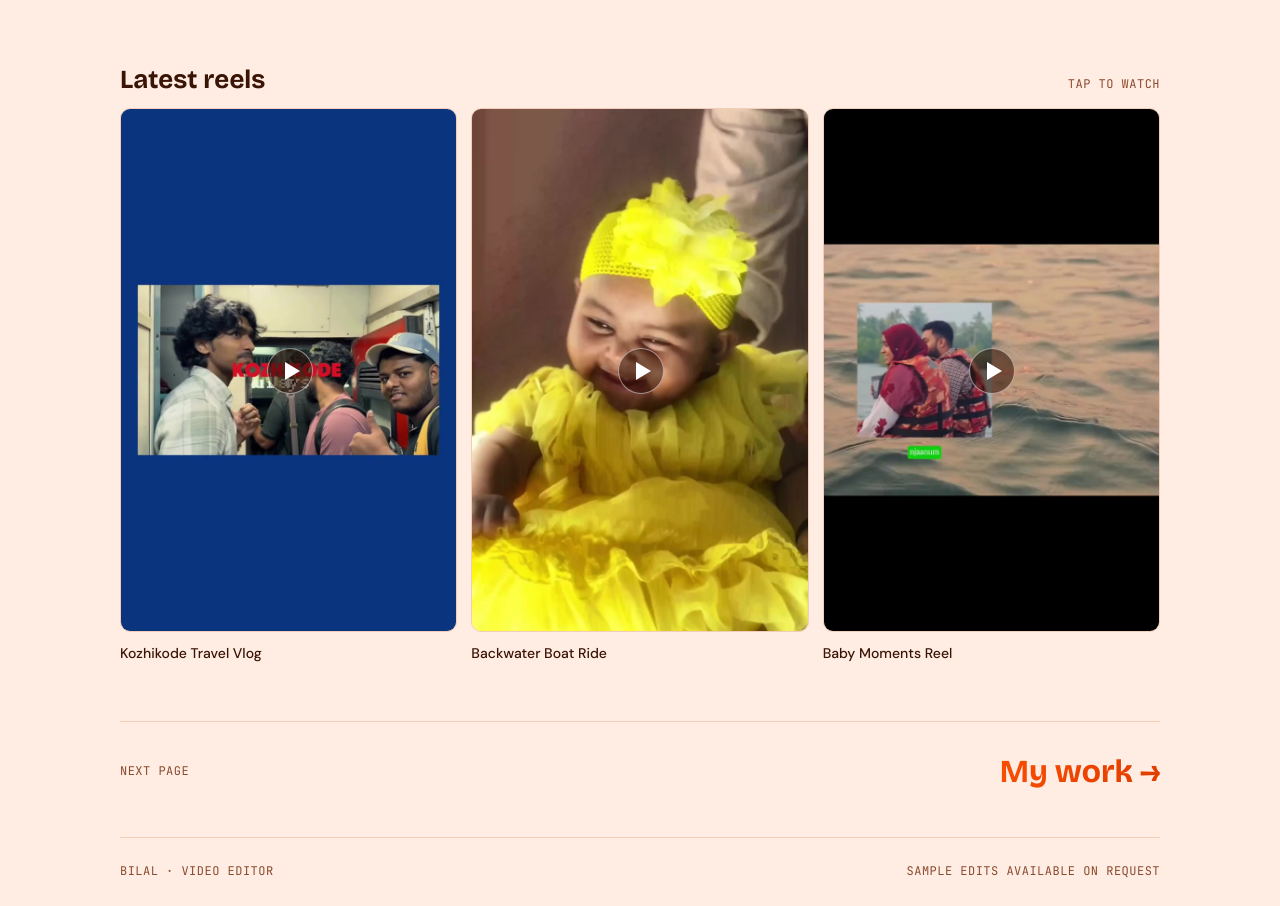
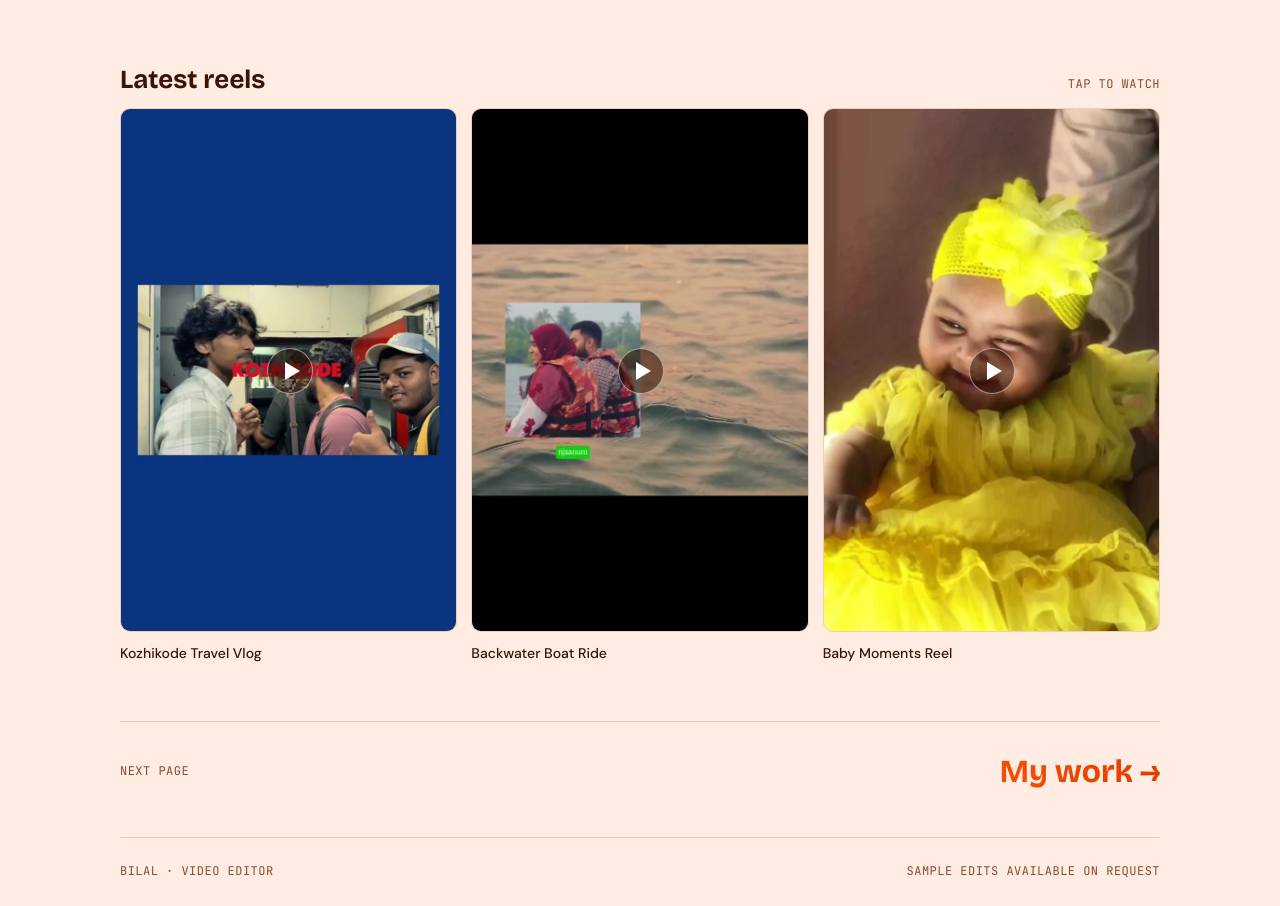
Before and after one commit to bilal977830-png/bilal.portfolio, a plain HTML site: page index.html in a window 1280 px wide. Shown: the part 891-1797 px from the top of the page. Drawn offline with nearby package versions, Linux system fonts and the light colour scheme.

Commit message:
Update index.html

```diff
--- a/index.html
+++ b/index.html
@@ -360,8 +360,8 @@ footer { border-top: 1px solid var(--line); padding-top: 24px; display: flex; ju
 /* To change a reel, edit `title`, `note`, `video` or `poster` below. */
 var reels = [
   { title: "Kozhikode Travel Vlog", note: "Vertical vlog edit with title text and cuts, made in CapCut.", video: "reel3.mp4", poster: "reel3.jpeg" },
-  { title: "Backwater Boat Ride", note: "Photo overlay, text labels and smooth cuts on moving footage.", video: "reel2.mp4", poster: "reel2.jpeg" },
-  { title: "Baby Moments Reel", note: "Warm colour grade on a portrait vertical clip.", video: "reel1.mp4", poster: "reel1.jpeg" }
+  { title: "Backwater Boat Ride", note: "Photo overlay, text labels and smooth cuts on moving footage.", video: "reel2.mp4", poster: "reel1.jpeg" },
+  { title: "Baby Moments Reel", note: "Warm colour grade on a portrait vertical clip.", video: "reel1.mp4", poster: "reel2.jpeg" }
 ];
 
 (function () {
```
